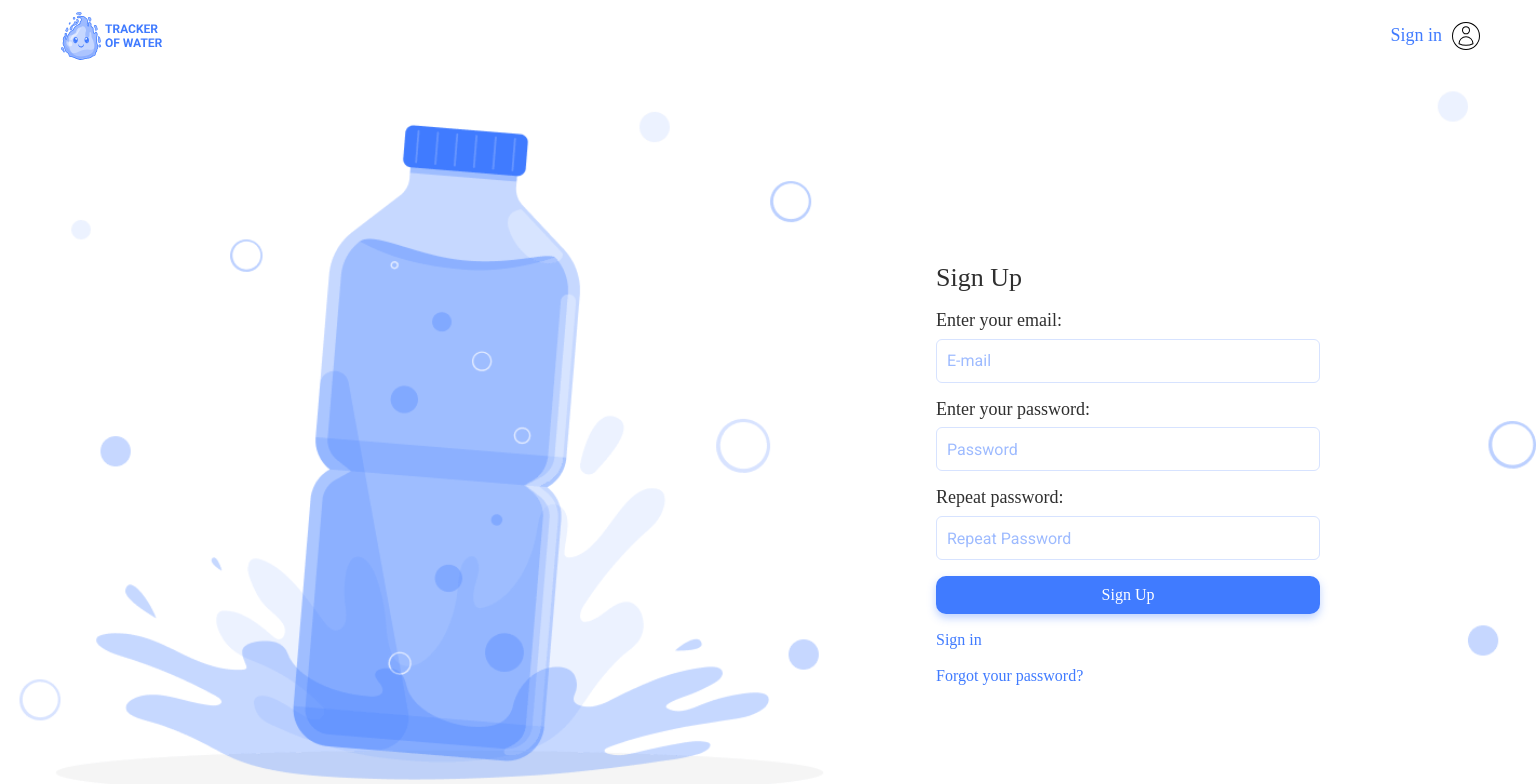
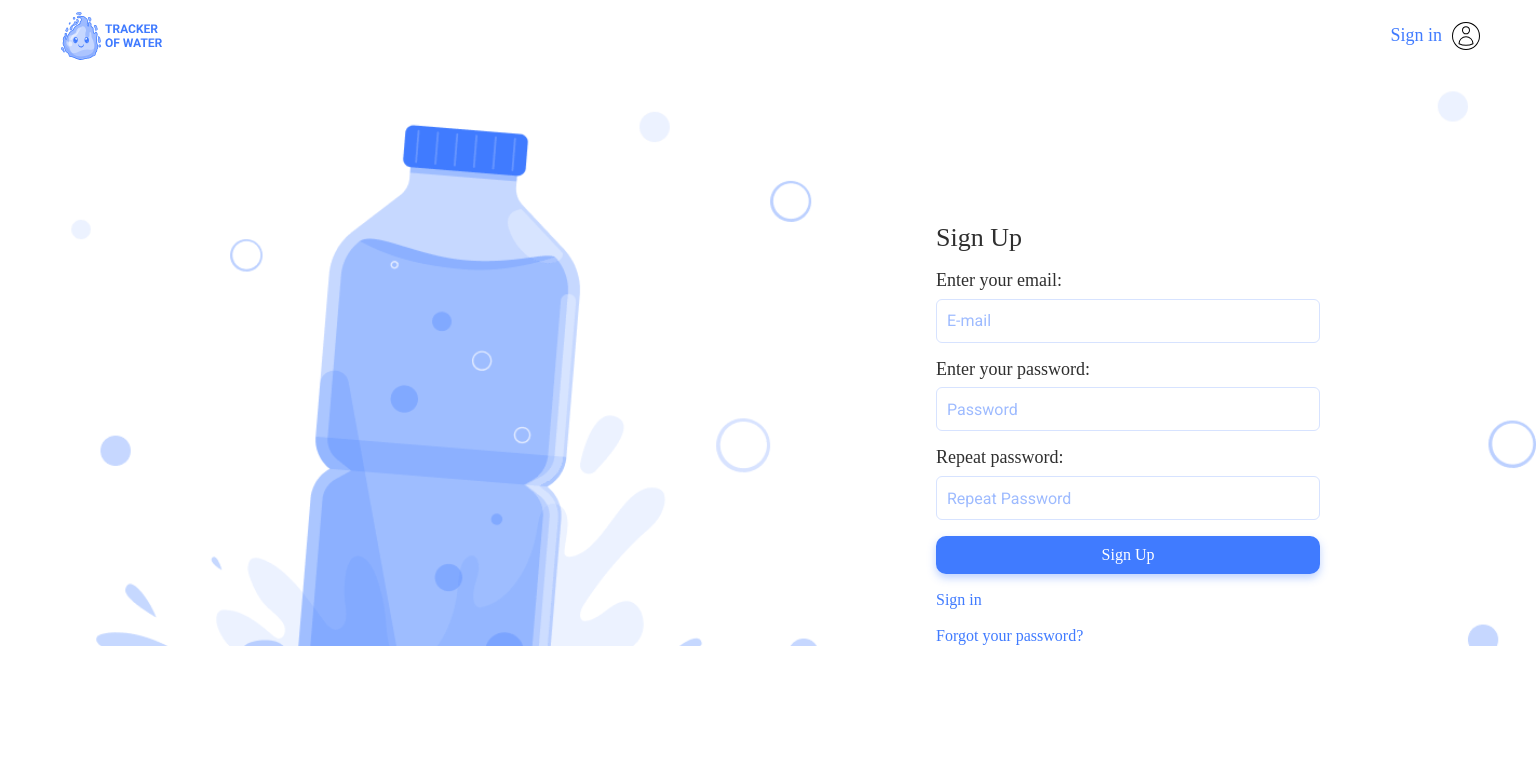
Before and after one commit to AlexSerg01/team-project-watter-app, a React (Vite) app: page /signup in a window 1536 px wide. Shown: the top 784 px of the page. Built offline with nearby package versions, Linux system fonts and the light colour scheme.

Commit message:
some css

```diff
--- a/src/pages/SigninPage/SigninPage.module.css
+++ b/src/pages/SigninPage/SigninPage.module.css
@@ -61,7 +61,7 @@
 }
 @media screen and (min-width: 1440px) {
   .sectionForm {
-    background-position: bottom left;
+    background-size: cover;
     background-image: image-set(
       url(../../assets/images/background/Forfot_Update_Password/sign-in-out-desktop.png)
         1x,
--- a/src/pages/SignupPage/Signup.module.css
+++ b/src/pages/SignupPage/Signup.module.css
@@ -41,8 +41,9 @@
 
 @media screen and (min-width: 768px) {
   .sectionForm {
-    background-position: top center;
     background-size: contain;
+    width: 100%;
+    height: 100%;
     background-image: image-set(
       url(../../assets/images/background/Forfot_Update_Password/botle-sign-in-tablet.png)
         1x,
@@ -58,7 +59,7 @@
 }
 @media screen and (min-width: 1440px) {
   .sectionForm {
-    background-position: bottom left;
+    background-size: cover;
     background-image: image-set(
       url(../../assets/images/background/Forfot_Update_Password/sign-in-out-desktop.png)
         1x,
@@ -76,5 +77,6 @@
   .titleFormThumb {
     width: 384px;
     align-self: flex-end;
+    margin-top: 0;
   }
 }
```
